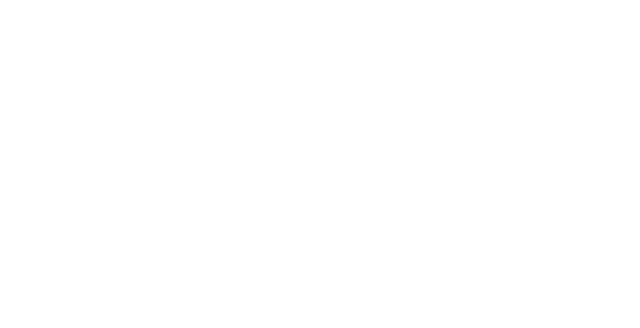
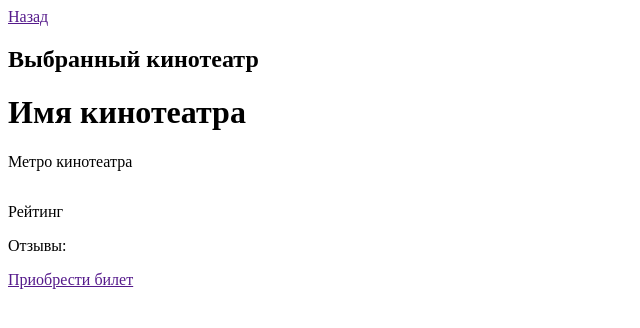
Before and after one commit to Shaurma-Boom/algo-team, a plain HTML site: page index.html in a window 1280 px wide. Shown: the whole page, without its empty margins (0-640 px from the left). Drawn offline with Linux system fonts and the light colour scheme.

Commit message:
Update index.html
Не удаляйся пжпж

```diff
--- a/index.html
+++ b/index.html
@@ -1,4 +1,32 @@
-<head>
-    <link rel="stylesheet" href="style.css">
-    <script src="script.js"></script>
-</head>
+<html>
+    <head>
+        <link rel="stylesheet" href="style.css">
+        <script src="script.js"></script>
+        <title>Покупка</title>
+    </head>
+    <body>
+        <div class="all">
+        <header>
+            <div class="head">
+                <a href="" class="back">Назад</a>
+                <h2 class="titl">Выбранный кинотеатр</h2>
+            </div>
+        </header>
+        <main>
+            <h1 class="name">Имя кинотеатра</h1>
+            <div class="cinema">
+                <p class="subway">Метро кинотеатра</p>
+                <img src="">
+                <div class="card">
+                    <p class="rate">Рейтинг</p><p class="stars"></p>
+                    <p class="feedback">Отзывы:</p>
+                    <div class="reviews">
+
+                    </div>
+                </div>
+            </div>
+            <a href="">Приобрести билет</a>
+        </main>
+        </div>
+    </body>
+</html>
```
